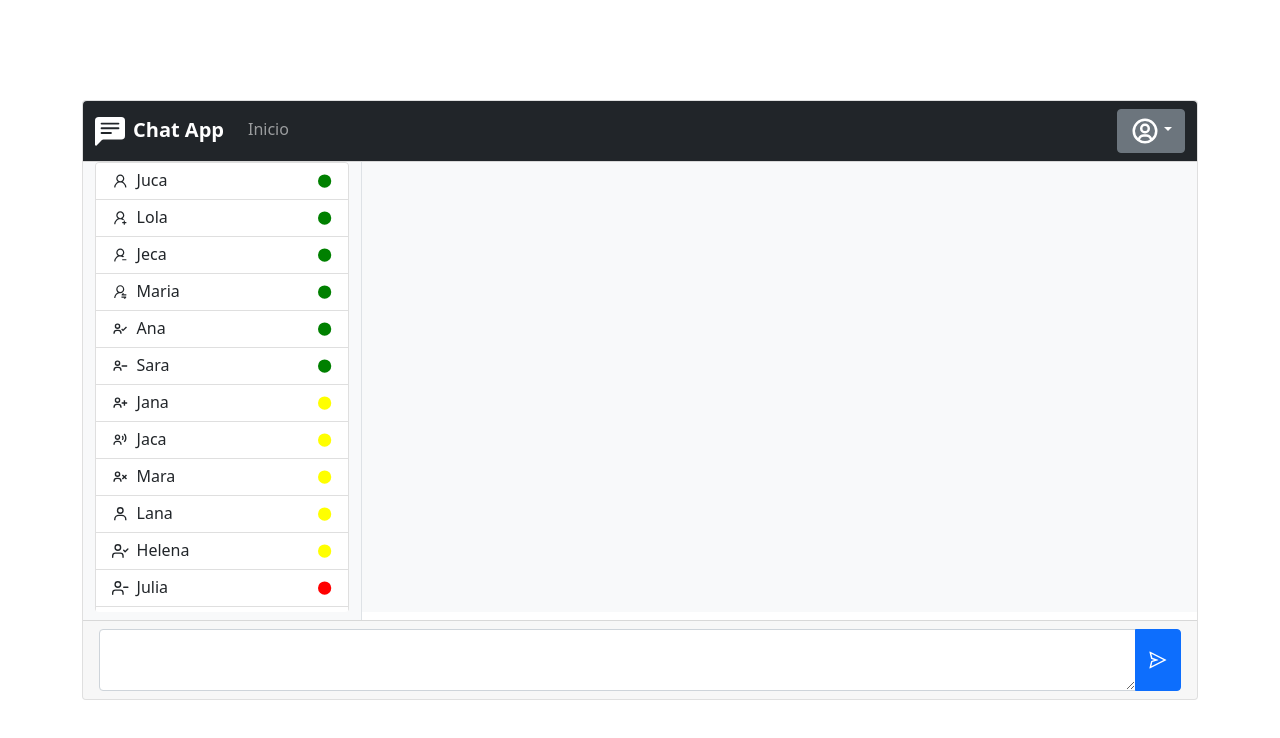
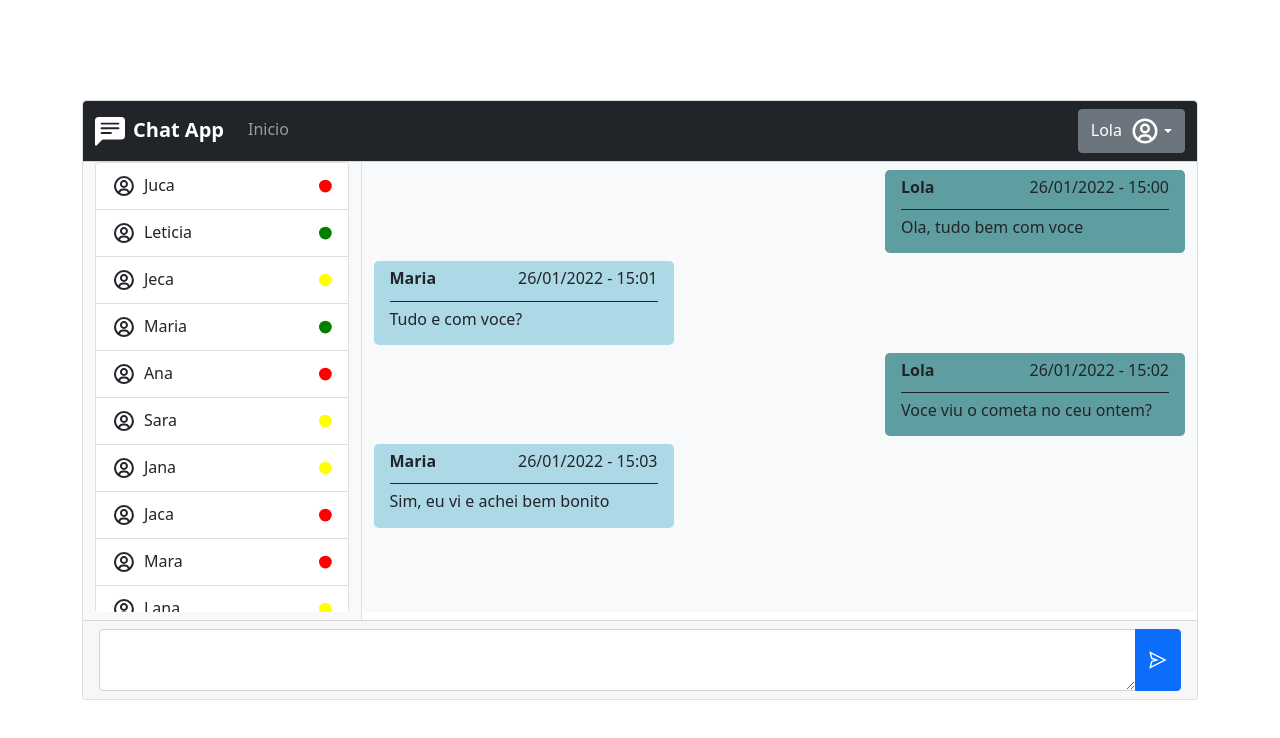
Before and after one commit to otaviohenrique1/chat_app, a React (Create React App) app: page /home-page in a window 1280 px wide. Shown: the top 738 px of the page. Built offline with nearby package versions, Linux system fonts and the light colour scheme.

Commit message:
Commit 5 dos arquivos

```diff
--- a/src/components/HeaderApp/index.tsx
+++ b/src/components/HeaderApp/index.tsx
@@ -4,7 +4,11 @@ import { BsFillChatLeftTextFill } from "react-icons/bs";
 import { useState } from "react";
 import { Link } from "react-router-dom";
 
-export function HeaderApp() {
+interface HeaderAppProps {
+  nome?: string;
+}
+
+export function HeaderApp(props: HeaderAppProps) {
   const [aberto, setAberto] = useState<boolean>(false);
   const toggle = () => {
     setAberto(!aberto)
@@ -30,8 +34,9 @@ export function HeaderApp() {
             </Link>
           </NavItem>
           <Dropdown toggle={toggleDropdown} isOpen={dropdownAberto}>
-            <DropdownToggle caret>
-              <BiUserCircle size={30} />
+            <DropdownToggle caret className="d-flex flex-row justify-content-center align-items-center">
+              <h6 className="m-0">{(props.nome) ? props.nome : '[Nome do usuario]'}</h6>
+              <BiUserCircle size={30} className="ms-2" />
             </DropdownToggle>
             <DropdownMenu dark>
               <DropdownItem>
--- a/src/pages/HomePage/index.tsx
+++ b/src/pages/HomePage/index.tsx
@@ -2,23 +2,17 @@ import { Card, CardBody, CardFooter, CardHeader, Col, Container, Input, InputGro
 import { HeaderApp } from "../../components/HeaderApp";
 import { Botao } from "../../components/Botoes";
 import styled from "styled-components";
-import { AiOutlineSend, AiOutlineUser, AiOutlineUserDelete, AiOutlineUserAdd, AiOutlineUserSwitch } from "react-icons/ai";
-import { BiUserCheck, BiUserMinus, BiUserPlus, BiUserVoice, BiUserX, BiUser } from "react-icons/bi";
-import { FiUserCheck, FiUserMinus, FiUserPlus, FiUserX, FiUser, FiUsers } from "react-icons/fi";
+import { AiOutlineSend } from "react-icons/ai";
+import { BiUserCircle } from "react-icons/bi";
 import { BsCircleFill } from "react-icons/bs";
-
-const usuario_logado = {
-  id_usuario: '10',
-  nome: 'Lola',
-  avatar: <AiOutlineUserAdd size={20} />,
-};
+import { conversa_Lola_Maria, lista_usuarios, usuario_logado } from "../../utils/listas_teste";
 
 export function HomePage() {
   return (
     <Container className="h-100 w-100 d-flex justify-content-center align-items-center">
       <CardEstilizado>
         <CardHeader className="p-0">
-          <HeaderApp />
+          <HeaderApp nome={usuario_logado.nome} />
         </CardHeader>
         <CardBody className="p-0">
           <Row className="p-0 m-0 h-100">
@@ -26,7 +20,7 @@ export function HomePage() {
               <ListGroup className="overflow-scroll lista-contatos-conversa">
                 {lista_usuarios.map((item, index) => (
                   <ListGroupItem className="d-flex flex-row justify-content-center align-items-center" key={index}>
-                    {item.avatar}
+                    <BiUserCircle size={30} />
                     <h6 className="ms-2 mb-0 w-100">{item.nome}</h6>
                     <BsCircleFill
                       color={
@@ -40,7 +34,26 @@ export function HomePage() {
               </ListGroup>
             </Col>
             <Col md={9} className="bg-light overflow-scroll lista-contatos-conversa d-flex flex-column">
-              {/* {conversa_Lola_Maria.map((item, index) => ())} */}
+              {conversa_Lola_Maria.map((item, index) => (
+                <div
+                  key={index}
+                  className={`w-100 d-flex justify-content-${(item.nome === usuario_logado.nome) ? 'end' : 'start'}`}
+                >
+                  <div
+                    className="mt-2 pb-2 pt-2 ps-3 pe-3 rounded-3 d-flex flex-column"
+                    style={{
+                      minWidth: '300px',
+                      backgroundColor: (item.nome === usuario_logado.nome) ? 'cadetblue' : 'lightblue'
+                    }}
+                  >
+                    <div className="d-flex justify-content-between align-items-center flex-row border-bottom border-dark pb-1">
+                      <h6 className="fw-bold">{item.nome}</h6>
+                      <h6>{item.data}</h6>
+                    </div>
+                    <h6 className="mt-2">{item.comentario}</h6>
+                  </div>
+                </div>
+              ))}
             </Col>
           </Row>
         </CardBody>
@@ -66,37 +79,3 @@ const CardEstilizado = styled(Card)`
     height: 450px !important;
   }
 `;
-
-const lista_usuarios = [
-  { id_usuario: '09', avatar: <AiOutlineUser size={20} />, nome: 'Juca', status: 'online' },
-  { id_usuario: '10', avatar: <AiOutlineUserAdd size={20} />, nome: 'Lola', status: 'online' },
-  { id_usuario: '12', avatar: <AiOutlineUserDelete size={20} />, nome: 'Jeca', status: 'online' },
-  { id_usuario: '15', avatar: <AiOutlineUserSwitch size={20} />, nome: 'Maria', status: 'online' },
-  { id_usuario: '66', avatar: <BiUserCheck size={20} />, nome: 'Ana', status: 'online' },
-  { id_usuario: '88', avatar: <BiUserMinus size={20} />, nome: 'Sara', status: 'online' },
-  { id_usuario: '11', avatar: <BiUserPlus size={20} />, nome: 'Jana', status: 'ausente' },
-  { id_usuario: '19', avatar: <BiUserVoice size={20} />, nome: 'Jaca', status: 'ausente' },
-  { id_usuario: '05', avatar: <BiUserX size={20} />, nome: 'Mara', status: 'ausente' },
-  { id_usuario: '02', avatar: <BiUser size={20} />, nome: 'Lana', status: 'ausente' },
-  { id_usuario: '45', avatar: <FiUserCheck size={20} />, nome: 'Helena', status: 'ausente' },
-  { id_usuario: '31', avatar: <FiUserMinus size={20} />, nome: 'Julia', status: 'offline' },
-  { id_usuario: '85', avatar: <FiUserPlus size={20} />, nome: 'Luana', status: 'offline' },
-  { id_usuario: '79', avatar: <FiUserX size={20} />, nome: 'Gabriela', status: 'offline' },
-  { id_usuario: '62', avatar: <FiUser size={20} />, nome: 'Maisa', status: 'offline' },
-  { id_usuario: '28', avatar: <FiUsers size={20} />, nome: 'Marina', status: 'offline' },
-];
-
-const conversa_Lola_Maria = [
-  {
-    id_usuario: '10',
-    nome: 'Lola',
-    data: '26/01/2022 - 15:00',
-    comentario: 'Ola, tudo bem com voce',
-  },
-  {
-    id_usuario: '15',
-    nome: 'Maria',
-    data: '26/01/2022 - 15:00',
-    comentario: 'Tudo e com voce?',
-  },
-];
--- /dev/null
+++ b/src/utils/constantes.ts
@@ -0,0 +1,5 @@
+export enum Status {
+  ONLINE = 'online',
+  AUSENTE = 'ausente',
+  OFFLINE = 'offline',
+}
--- /dev/null
+++ b/src/utils/listas_teste.ts
@@ -0,0 +1,52 @@
+import { Status } from "./constantes";
+
+export const usuario_logado = {
+  id_usuario: '10',
+  nome: 'Lola',
+};
+
+export const lista_usuarios = [
+  { id_usuario: '09', nome: 'Juca', status: Status.OFFLINE },
+  { id_usuario: '87', nome: 'Leticia', status: Status.ONLINE },
+  { id_usuario: '12', nome: 'Jeca', status: Status.AUSENTE },
+  { id_usuario: '15', nome: 'Maria', status: Status.ONLINE },
+  { id_usuario: '66', nome: 'Ana', status: Status.OFFLINE },
+  { id_usuario: '88', nome: 'Sara', status: Status.AUSENTE },
+  { id_usuario: '11', nome: 'Jana', status: Status.AUSENTE },
+  { id_usuario: '19', nome: 'Jaca', status: Status.OFFLINE },
+  { id_usuario: '05', nome: 'Mara', status: Status.OFFLINE },
+  { id_usuario: '02', nome: 'Lana', status: Status.AUSENTE },
+  { id_usuario: '45', nome: 'Helena', status: Status.AUSENTE },
+  { id_usuario: '31', nome: 'Julia', status: Status.AUSENTE },
+  { id_usuario: '85', nome: 'Luana', status: Status.ONLINE },
+  { id_usuario: '79', nome: 'Gabriela', status: Status.ONLINE },
+  { id_usuario: '62', nome: 'Maisa', status: Status.OFFLINE },
+  { id_usuario: '28', nome: 'Marina', status: Status.OFFLINE },
+];
+
+export const conversa_Lola_Maria = [
+  {
+    id_usuario: '10',
+    nome: 'Lola',
+    data: '26/01/2022 - 15:00',
+    comentario: 'Ola, tudo bem com voce',
+  },
+  {
+    id_usuario: '15',
+    nome: 'Maria',
+    data: '26/01/2022 - 15:01',
+    comentario: 'Tudo e com voce?',
+  },
+  {
+    id_usuario: '10',
+    nome: 'Lola',
+    data: '26/01/2022 - 15:02',
+    comentario: 'Voce viu o cometa no ceu ontem?',
+  },
+  {
+    id_usuario: '15',
+    nome: 'Maria',
+    data: '26/01/2022 - 15:03',
+    comentario: 'Sim, eu vi e achei bem bonito',
+  },
+];
```
Also changed, not shown: src/utils/listas_teste.tsx (deleted, +0 -7 lines).
